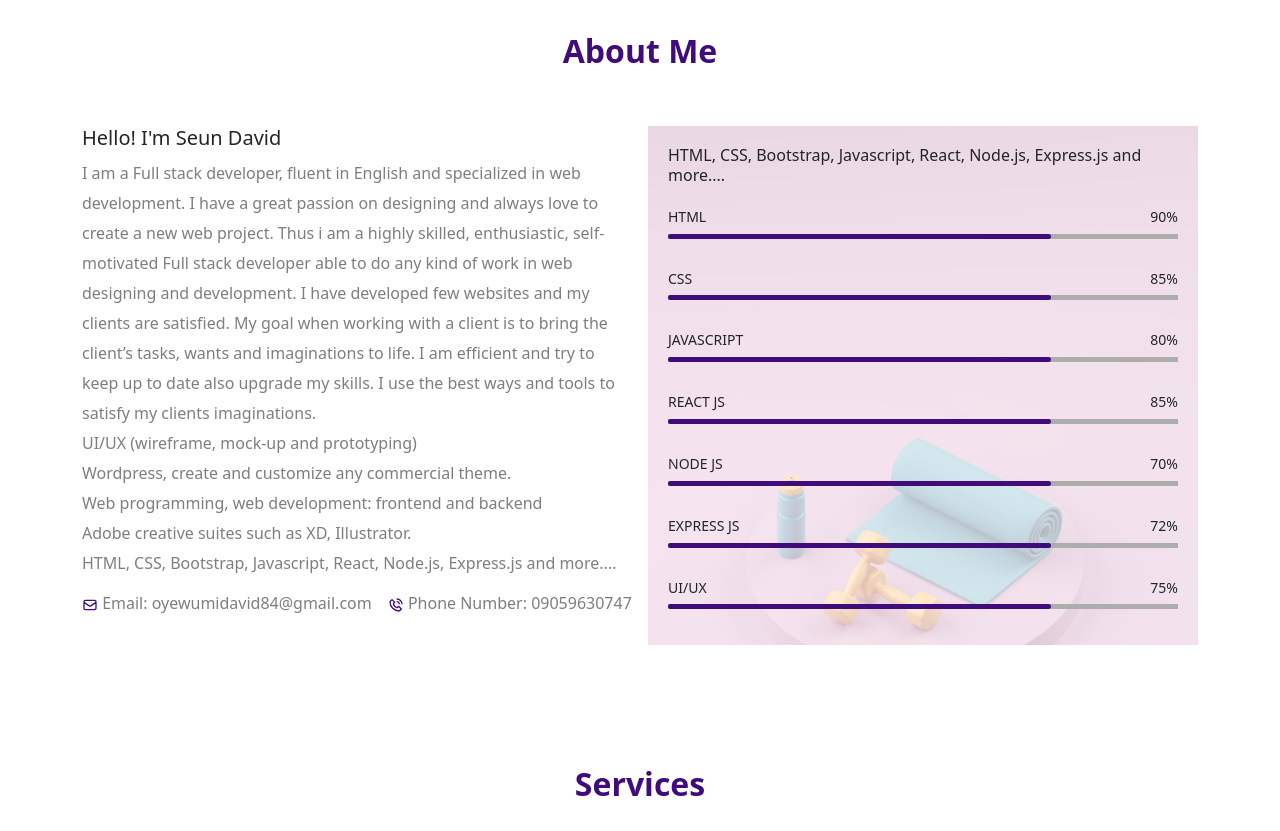
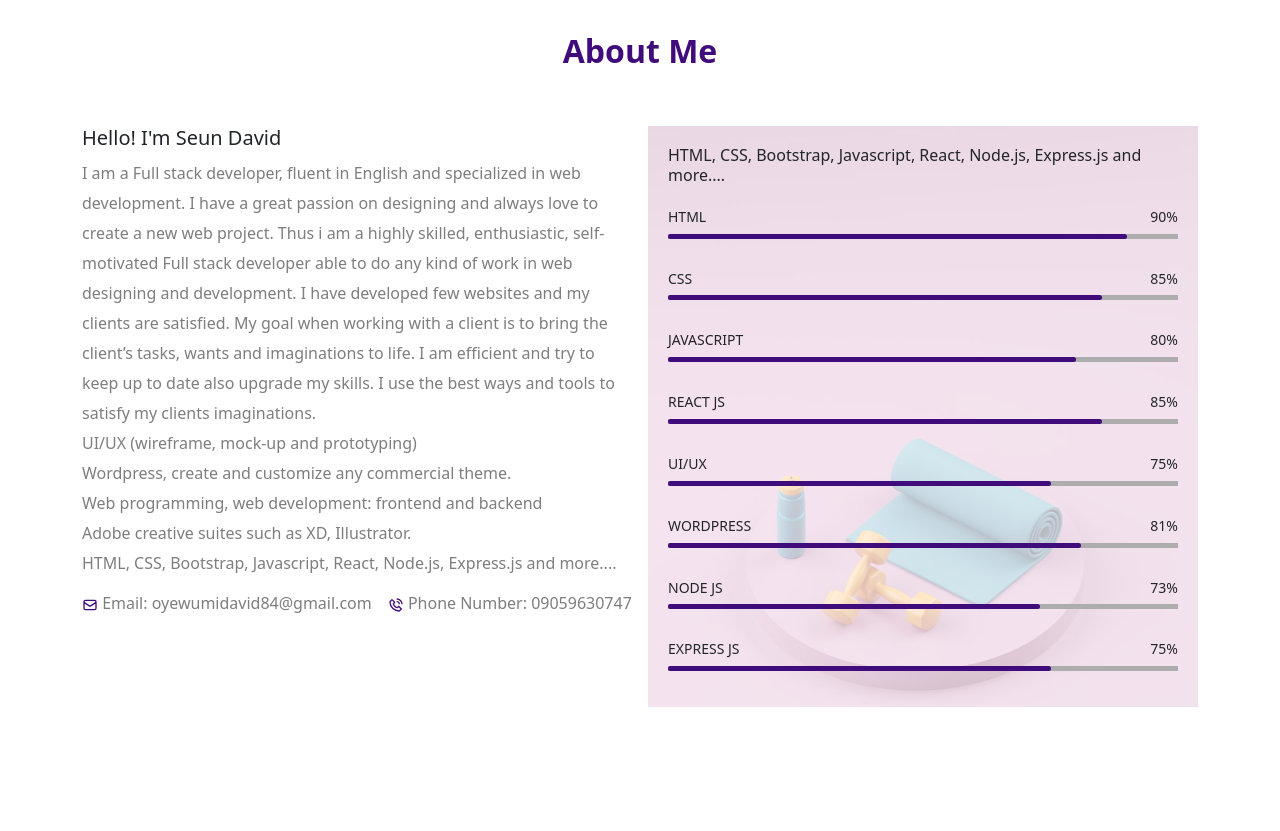
Before and after one commit to Seundavid18/portfolio, a React (Create React App) app: page / in a window 1280 px wide. Shown: the part 700-1531 px from the top of the page. Built offline with nearby package versions, Linux system fonts and the light colour scheme.

Commit message:
edited skillbar level

```diff
--- a/src/About.jsx
+++ b/src/About.jsx
@@ -5,98 +5,21 @@ import {BiPhoneCall} from 'react-icons/bi'
 
 const About = () => {
 
-    const data = [
-        {
-            id: "1",
-            skill: "HTML",
-            percentage: "90%"
-        },
-
-        {
-            id: "2",
-            skill: "CSS",
-            percentage: "85%"
-        },
-
-        {
-            id: "3",
-            skill: "JAVASCRIPT",
-            percentage: "80%"
-        },
-
-        {
-            id: "4",
-            skill: "REACT JS",
-            percentage: "85%"
-        },
-
-        {
-            id: "5",
-            skill: "NODE JS",
-            percentage: "70%"
-        },
-
-        {
-            id: "6",
-            skill: "EXPRESS JS",
-            percentage: "72%"
-        },
-
-        {
-            id: "7",
-            skill: "UI/UX",
-            percentage: "75%"
-        },
-    ]
-
-    const percent = [
 
 
-            '90%',
+    // const [scroll, setScroll] = useState ()
 
 
-
-             '85%',
+    //         setTimeout(function(){
+    //             window.onscroll = function (){
+    //                 const newScroll = {
+    //                     opacity: 1,
+    //                 }
+    //                 setScroll(newScroll)
+    //             }
+    //         }, 3000)
 
 
-
-            '80%',
-
-
-
-             '85%',
-
-
-
-             '70%',
-
-
-
-             '72%',
-
-
-
-             '75%'
-
-    ]
-
-
-    const [skillBar, setSkillBar] = useState ()
-    useEffect(() => {
-        window.onscroll = function (){
-            setInterval(function(){
-                percent.forEach((percentage) => {
-                    const newSkillBar = {
-                        opacity: 1,
-                        width: `${percentage}`,
-                    }
-                    console.log(newSkillBar)
-                    setSkillBar(newSkillBar)
-                })
-
-            }, 1000)
-        }
-    }, [setSkillBar])
 
 
 
@@ -130,21 +53,77 @@ const About = () => {
                                     HTML, CSS, Bootstrap, Javascript, React, Node.js, Express.js and more....
                                 </h6>
 
-                                {data.map((skills, bar) => {
-
-                                    const skill = `${skills.skill}`
-                                    const percentage = `${skills.percentage}`
-                                    return(
-                                        <div key={bar.id} className="bar pt-3 pb-3">
+                                        <div className="bar pt-3 pb-3">
                                             <div className="info">
-                                                <h5 style={{fontSize: '14px'}}>{skill}
-                                                    <span className="float-end">{percentage}</span>
+                                                <h5 style={{fontSize: '14px'}}>HTML
+                                                    <span className="float-end">90%</span>
                                                 </h5>
                                             </div>
-                                            <div className="progress-line"><span style={skillBar}></span></div>
+                                            <div className="progress-line1"><span className="html"></span></div>
                                         </div>
-                                    )
-                                })}
+
+                                        <div className="bar pt-3 pb-3">
+                                            <div className="info">
+                                                <h5 style={{fontSize: '14px'}}>CSS
+                                                    <span className="float-end">85%</span>
+                                                </h5>
+                                            </div>
+                                            <div className="progress-line2"><span className="css"></span></div>
+                                        </div>
+
+                                        <div className="bar pt-3 pb-3">
+                                            <div className="info">
+                                                <h5 style={{fontSize: '14px'}}>JAVASCRIPT
+                                                    <span className="float-end">80%</span>
+                                                </h5>
+                                            </div>
+                                            <div className="progress-line3"><span className="javascript"></span></div>
+                                        </div>
+
+                                        <div className="bar pt-3 pb-3">
+                                            <div className="info">
+                                                <h5 style={{fontSize: '14px'}}>REACT JS
+                                                    <span className="float-end">85%</span>
+                                                </h5>
+                                            </div>
+                                            <div className="progress-line4"><span className="react"></span></div>
+                                        </div>
+
+                                        <div className="bar pt-3 pb-3">
+                                            <div className="info">
+                                                <h5 style={{fontSize: '14px'}}>UI/UX
+                                                    <span className="float-end">75%</span>
+                                                </h5>
+                                            </div>
+                                            <div className="progress-line5"><span className="ui-ux"></span></div>
+                                        </div>
+
+                                        <div className="bar pt-3 pb-3">
+                                            <div className="info">
+                                                <h5 style={{fontSize: '14px'}}>WORDPRESS
+                                                    <span className="float-end">81%</span>
+                                                </h5>
+                                            </div>
+                                            <div className="progress-line6"><span className="wordpress"></span></div>
+                                        </div>
+
+                                        <div className="bar pt-3 pb-3">
+                                            <div className="info">
+                                                <h5 style={{fontSize: '14px'}}>NODE JS
+                                                    <span className="float-end">73%</span>
+                                                </h5>
+                                            </div>
+                                            <div className="progress-line7"><span className="node"></span></div>
+                                        </div>
+
+                                        <div className="bar pt-3 pb-3">
+                                            <div className="info">
+                                                <h5 style={{fontSize: '14px'}}>EXPRESS JS
+                                                    <span className="float-end">75%</span>
+                                                </h5>
+                                            </div>
+                                            <div className="progress-line8"><span className="express"></span></div>
+                                        </div>
                             </div>
                         </div>
                     </div>
--- a/src/App.css
+++ b/src/App.css
@@ -94,20 +94,245 @@ a:hover{
   padding: 20px;
 }
 
-.progress-line{
+.progress-line1{
   width: 100%;
   height: 5px;
   background: #adadad;
   position: relative;
 }
 
-.progress-line span{
+.progress-line1 span{
   height: 100%;
-  width: 0;
+  width: 90%;
   background: #400c7b;
   position: absolute;
   border-radius: 10px;
-  transition: .9s;
+  transition: .5s;
+  scroll-behavior: inherit;
+}
+
+.progress-line2{
+  width: 100%;
+  height: 5px;
+  background: #adadad;
+  position: relative;
+}
+
+.progress-line2 span{
+  height: 100%;
+  width: 85%;
+  background: #400c7b;
+  position: absolute;
+  border-radius: 10px;
+  transition: .5s;
+}
+
+.progress-line3{
+  width: 100%;
+  height: 5px;
+  background: #adadad;
+  position: relative;
+}
+
+.progress-line3 span{
+  height: 100%;
+  width: 80%;
+  background: #400c7b;
+  position: absolute;
+  border-radius: 10px;
+  transition: .5s;
+}
+
+.progress-line4{
+  width: 100%;
+  height: 5px;
+  background: #adadad;
+  position: relative;
+}
+
+.progress-line4 span{
+  height: 100%;
+  width: 85%;
+  background: #400c7b;
+  position: absolute;
+  border-radius: 10px;
+  transition: .5s;
+}
+
+.progress-line5{
+  width: 100%;
+  height: 5px;
+  background: #adadad;
+  position: relative;
+}
+
+.progress-line5 span{
+  height: 100%;
+  width: 75%;
+  background: #400c7b;
+  position: absolute;
+  border-radius: 10px;
+  transition: .5s;
+}
+
+.progress-line6{
+  width: 100%;
+  height: 5px;
+  background: #adadad;
+  position: relative;
+}
+
+.progress-line6 span{
+  height: 100%;
+  width: 81%;
+  background: #400c7b;
+  position: absolute;
+  border-radius: 10px;
+  transition: .5s;
+}
+
+.progress-line7{
+  width: 100%;
+  height: 5px;
+  background: #adadad;
+  position: relative;
+}
+
+.progress-line7 span{
+  height: 100%;
+  width: 73%;
+  background: #400c7b;
+  position: absolute;
+  border-radius: 10px;
+  transition: .5s;
+}
+
+.progress-line8{
+  width: 100%;
+  height: 5px;
+  background: #adadad;
+  position: relative;
+}
+
+.progress-line8 span{
+  height: 100%;
+  width: 75%;
+  background: #400c7b;
+  position: absolute;
+  border-radius: 10px;
+  transition: .5s;
+}
+
+.html{
+  width: 90%;
+  animation: html 5s;
+}
+
+@keyframes html {
+  0%{
+    width: 0%;
+  }
+  100%{
+    width: 90%;
+  }
+}
+
+.css{
+  width: 85%;
+  animation: css 5s;
+}
+
+@keyframes css {
+  0%{
+    width: 0%;
+  }
+  100%{
+    width: 85%;
+  }
+}
+
+.javascript{
+  width: 80%;
+  animation: javascript 5s;
+}
+
+@keyframes javascript {
+  0%{
+    width: 0%;
+  }
+  100%{
+    width: 80%;
+  }
+}
+
+.react{
+  width: 85%;
+  animation: react 5s;
+}
+
+@keyframes react {
+  0%{
+    width: 0%;
+  }
+  100%{
+    width: 85%;
+  }
+}
+
+.ui-ux{
+  width: 75%;
+  animation: ui-ux 5s;
+}
+
+@keyframes ui-ux {
+  0%{
+    width: 0%;
+  }
+  100%{
+    width: 75%;
+  }
+}
+
+.wordpress{
+  width: 81%;
+  animation: wordpress 5s;
+}
+
+@keyframes wordpress {
+  0%{
+    width: 0%;
+  }
+  100%{
+    width: 81%;
+  }
+}
+
+.node{
+  width: 73%;
+  animation: node 5s;
+}
+
+@keyframes node {
+  0%{
+    width: 0%;
+  }
+  100%{
+    width: 73%;
+  }
+}
+
+.express{
+  width: 75%;
+  animation: express 5s;
+}
+
+@keyframes express {
+  0%{
+    width: 0%;
+  }
+  100%{
+    width: 75%;
+  }
 }
 
 .service-card{
```
Also changed, not shown: src/Data.js (deleted, +0 -15 lines).
